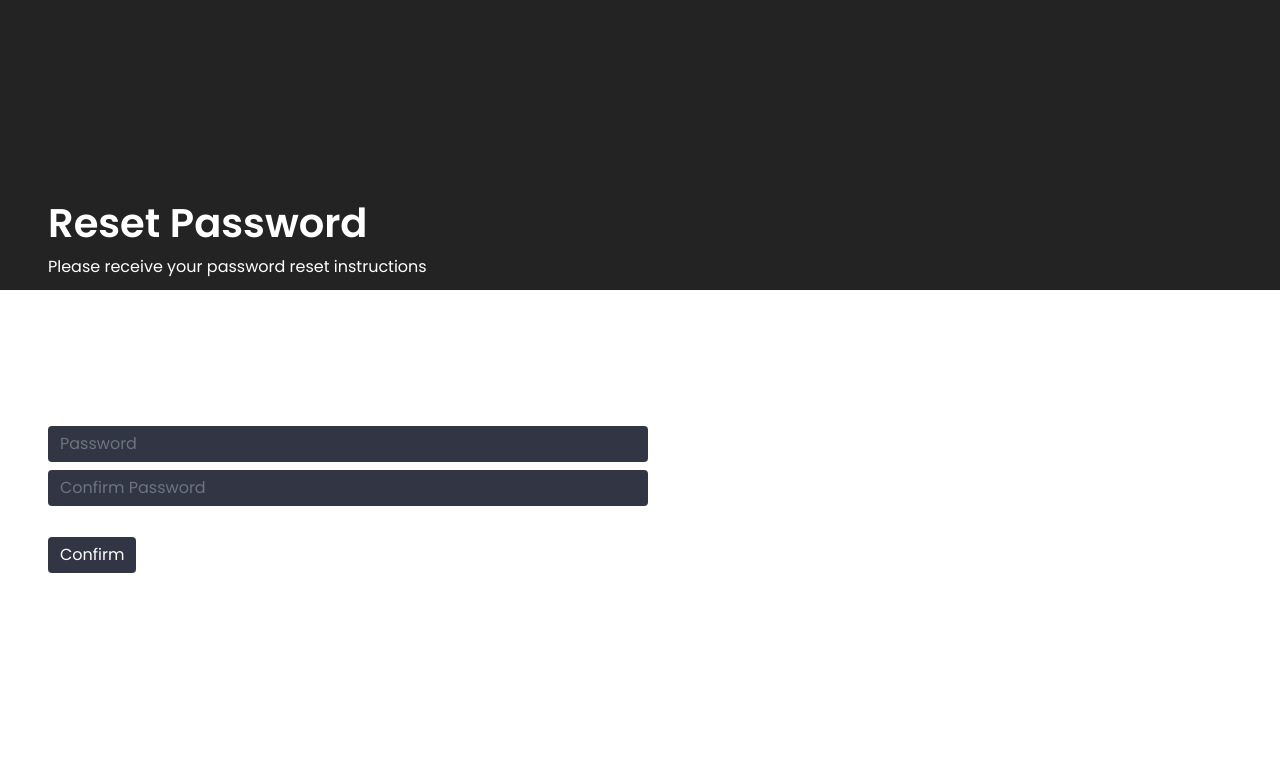
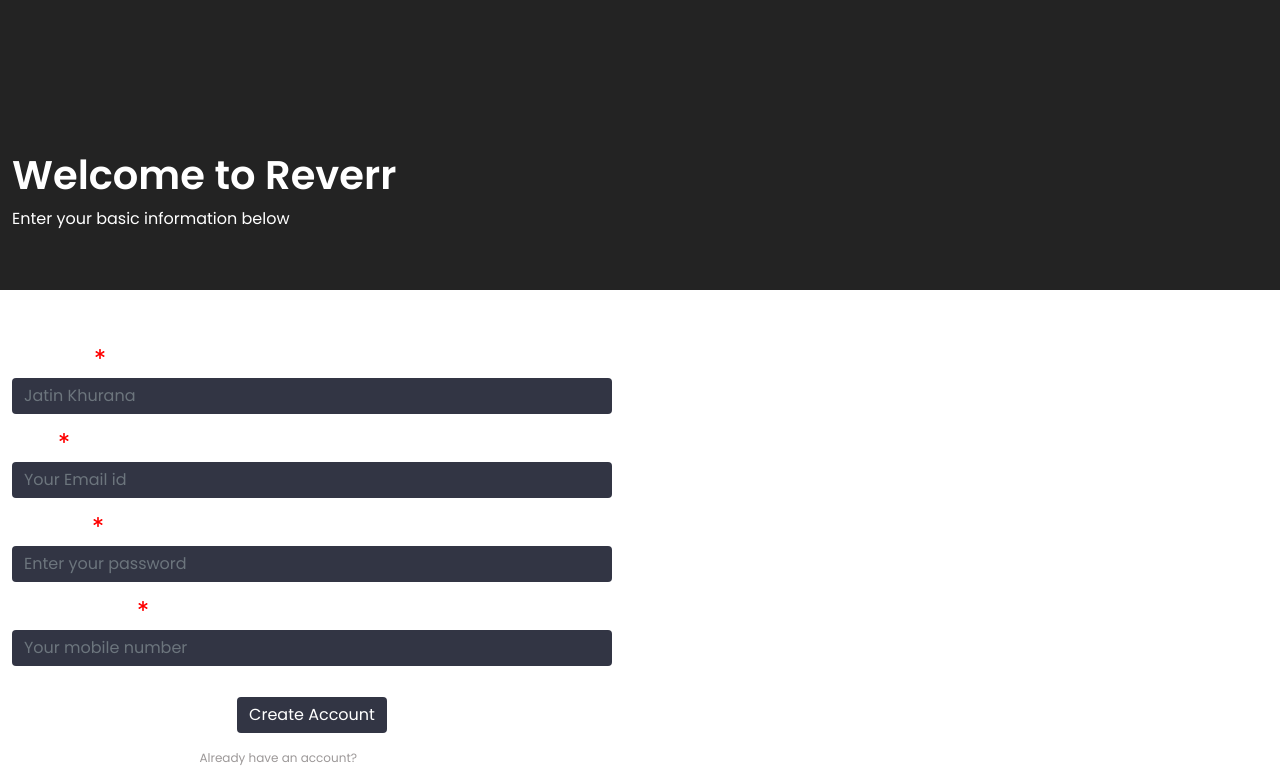
Before and after one commit to Reverr-Finaura/Reverrweb, a React (Create React App) app: page / in a window 1280 px wide. Shown: the part 510-1293 px from the top of the page. Before the commit the page ends 1131 px from the top, so only its background shows below. Built offline with nearby package versions, Linux system fonts and the light colour scheme.

Commit message:
registeration form linked with firebase

```diff
--- a/package.json
+++ b/package.json
@@ -7,6 +7,7 @@
     "@testing-library/react": "^12.1.3",
     "@testing-library/user-event": "^13.5.0",
     "bootstrap": "^5.1.3",
+    "firebase": "^9.6.7",
     "react": "^17.0.2",
     "react-bootstrap": "^2.1.2",
     "react-dom": "^17.0.2",
--- a/src/App.css
+++ b/src/App.css
@@ -1,3 +1,3 @@
-/* .App {
-    background-color: black;
-} */
+.App {
+    background-color: #232323 !important;
+}
--- a/src/App.js
+++ b/src/App.js
@@ -1,18 +1,20 @@
 import './App.css';
 import LoginPage from './Components/LoginPage/LoginPage';
+import RegisterPage from './Components/RegisterPage/RegisterPage';
 import ForgotPassword from './Components/ForgotPassword/ForgotPassword';
 import ConfirmationPage from './Components/ForgotPassword/ConfirmationPage';
 import ResetPassword from './Components/ForgotPassword/ResetPassword';
 import 'bootstrap/dist/css/bootstrap.min.css';
 
+
 function App() {
     return ( <div className = "App" >
-        {/* <RegisterPage /> */}
+        <RegisterPage />
         {/* <LoginPage /> */}
         {/* <ProfileSel /> */}
         {/* <ForgotPassword /> */}
         {/* <ConfirmationPage /> */}
-        <ResetPassword />
+        {/* <ResetPassword /> */}
         </div>
     );
 }
--- a/src/Components/RegisterPage/RegisterPage.jsx
+++ b/src/Components/RegisterPage/RegisterPage.jsx
@@ -1,16 +1,48 @@
-import React from "react";
+import React, { useState } from "react";
 import "./registerPage.css";
 import { Row, Col, Form, Button } from "react-bootstrap";
 import { FaAsterisk } from "react-icons/fa";
 import reverrLogo from "./logo.png";
-export default function LoginPage() {
+import { register, db } from "../../firebase";
+import { useRef } from "react";
+
+export default function LoginPage(props) {
+  const emailRef = useRef();
+  const passwordRef = useRef();
+
+  const [email, setEmail] = useState("");
+  const [password, setPassword] = useState("");
+  const [fullName, setFullName] = useState("");
+  const [mobileNo, setMobileNo] = useState("");
+
+  async function handleRegister(e) {
+    e.preventDefault();
+    db.collection("web-register")
+      .add({
+        fullName: fullName,
+        email: email,
+        mobileNo: mobileNo,
+        password: password,
+      })
+      .then(() => {
+        alert("Registered Successfully");
+      })
+      .catch((err) => {
+        alert(err);
+      });
+    setFullName("");
+    setEmail("");
+    setMobileNo("");
+    setPassword("");
+  }
+
   return (
     <div className="container-fluid ">
       <Row className=" pt-5">
         <Col className="leftSection pt-5">
           <img src={reverrLogo} alt="reverr-logo"></img>
         </Col>
-        <Col className="rightSection p-5">
+        <Col className="rightSection">
           <div className="wlcm-msg">
             <h1 className="main-msg">Welcome to Reverr</h1>
             <p className="msg mb-4">Enter your basic information below</p>
@@ -23,7 +55,13 @@
                   <FaAsterisk className="required-icon" />
                 </sup>
               </Form.Label>
-              <Form.Control type="text" placeholder="Jatin Khurana" />
+              <Form.Control
+                type="text"
+                placeholder="Jatin Khurana"
+                value={fullName}
+                onChange={(e) => setFullName(e.target.value)}
+              />
+
             </Form.Group>
             <Form.Group className="mb-3 input">
               <Form.Label>
@@ -32,7 +70,12 @@
                   <FaAsterisk className="required-icon" />
                 </sup>
               </Form.Label>
-              <Form.Control type="email" placeholder="Your Email id" />
+              <Form.Control
+                type="email"
+                placeholder="Your Email id"
+                value={email}
+                onChange={(e) => setEmail(e.target.value)}
+              />
             </Form.Group>{" "}
             <Form.Group className="mb-3 input">
               <Form.Label>
@@ -41,7 +84,12 @@
                   <FaAsterisk className="required-icon" />
                 </sup>
               </Form.Label>
-              <Form.Control type="password" placeholder="Enter your password" />
+              <Form.Control
+                type="password"
+                placeholder="Enter your password"
+                value={password}
+                onChange={(e) => setPassword(e.target.value)}
+              />
             </Form.Group>{" "}
             <Form.Group className="mb-3 input">
               <Form.Label>
@@ -50,13 +98,24 @@
                   <FaAsterisk className="required-icon" />
                 </sup>
               </Form.Label>
-              <Form.Control type="text" placeholder="Your mobile number" />
+              <Form.Control
+                type="text"
+                placeholder="Your mobile number"
+                value={mobileNo}
+                onChange={(e) => setMobileNo(e.target.value)}
+              />
             </Form.Group>
             <div className="text-center input">
-            <Button type="submit">Create Account</Button>
+              <Button type="submit" onClick={handleRegister}>
+                Create Account
+              </Button>
             </div>
           </Form>
-          <div className="login text-center mt-3 input"><p>Already have an account? <a href="!#"> Login Now!</a></p></div>
+          <div className="login text-center mt-3 input">
+            <p>
+              Already have an account? <a href="!#"> Login Now!</a>
+            </p>
+          </div>
         </Col>
       </Row>
     </div>
--- /dev/null
+++ b/src/firebase.js
@@ -0,0 +1,27 @@
+import { initializeApp } from "firebase/app";
+import { getAnalytics } from "firebase/analytics";
+import { getFirestore } from "firebase/firestore/lite";
+import firebase from 'firebase/compat/app';
+import 'firebase/compat/auth';
+import 'firebase/compat/firestore';
+
+import { getAuth, createUserWithEmailAndPassword } from "firebase/auth";
+
+// Initialize Firebase
+var firebaseApp = firebase.initializeApp({
+    apiKey: "AIzaSyAG7aYqGunCEEqMePnR7YN_uMsn8yvwtcM",
+    authDomain: "reverr-25fb3.firebaseapp.com",
+    projectId: "reverr-25fb3",
+    storageBucket: "reverr-25fb3.appspot.com",
+    messagingSenderId: "710745964607",
+    appId: "1:710745964607:web:9c0b08192f30bb97bab88a",
+    measurementId: "G-7S7P5C52RG"
+});
+
+var db = firebaseApp.firestore();
+const auth = getAuth();
+export function register(email, password) {
+    return createUserWithEmailAndPassword(auth, email, password);
+}
+
+export { db };
```
Also changed, not shown: 1 other file (tests, documents, lock files or other folders).
